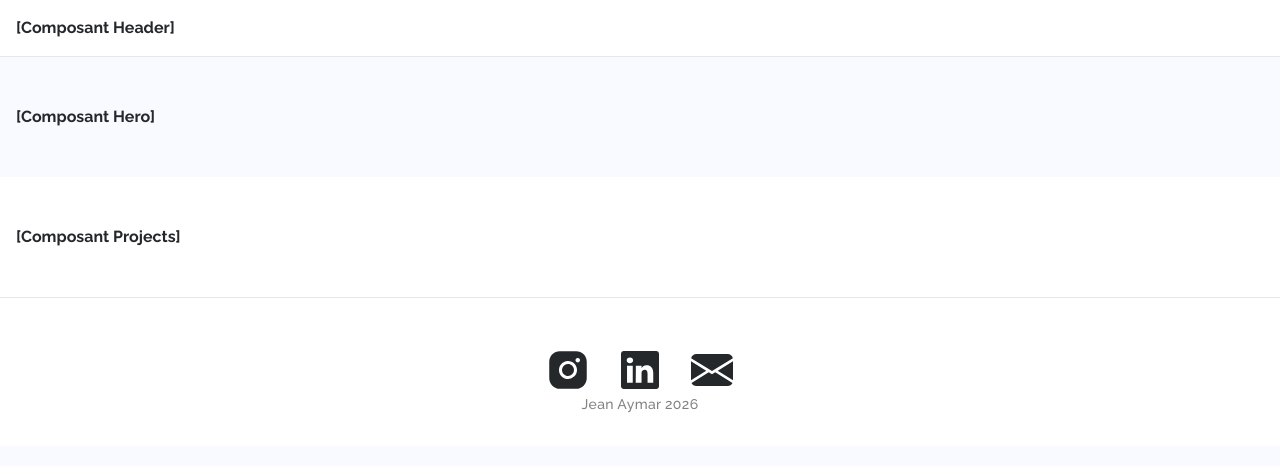
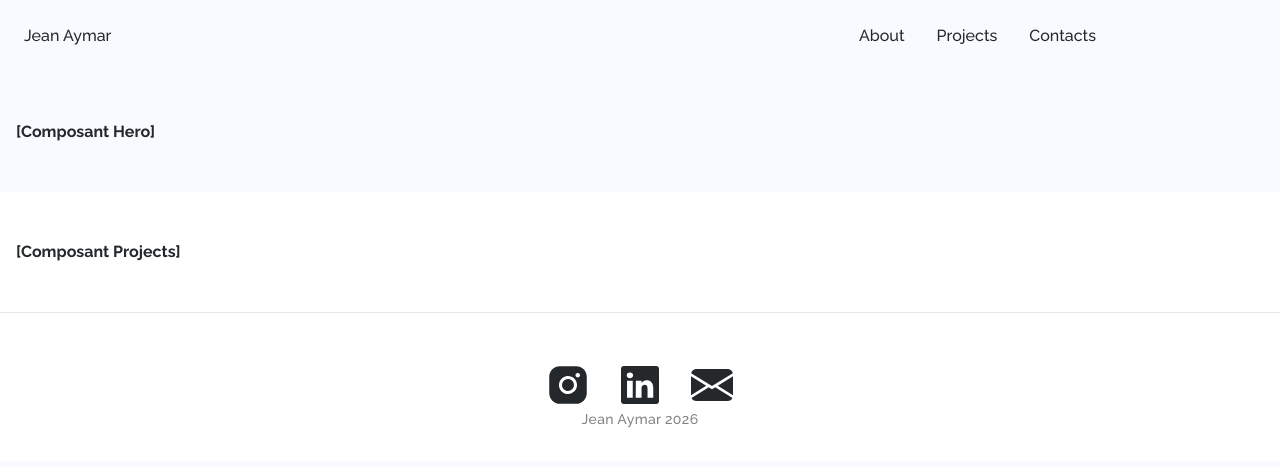
Before and after one commit to trpetit/tp_portfolio_web, a React (Vite) app in the folder portfolio-projet-final/: page / in a window 1280 px wide. Shown: the top 466 px of the page. Built offline with nearby package versions, Linux system fonts and the light colour scheme.

Commit message:
Ajout du css du header

```diff
--- a/portfolio-projet-final/src/components/Header.jsx
+++ b/portfolio-projet-final/src/components/Header.jsx
@@ -1,9 +1,16 @@
-function Header() {
+function Header({ name }) {
   return (
-    <header className="bg-white border-b border-brand-muted/20 py-4">
-      <div className="container mx-auto px-4">
-        {}
-        <p className="text-brand-dark font-bold">[Composant Header]</p>
+    <header className="w-full font-sans text-portfolio-dark font-medium bg-portfolio-lightBg">
+      <div className="flex justify-between items-center py-6 px-6">
+        <a href="#">{name}</a>
+        <nav className="relative z-50 mr-40">
+          <ul className="flex items-center gap-8">
+            <li><a href="#about">About</a></li>
+            <li><a href="#projects">Projects</a></li>
+            <li><a href="#contacts">Contacts</a></li>
+          </ul>
+        </nav>
+
       </div>
     </header>
   );
```
